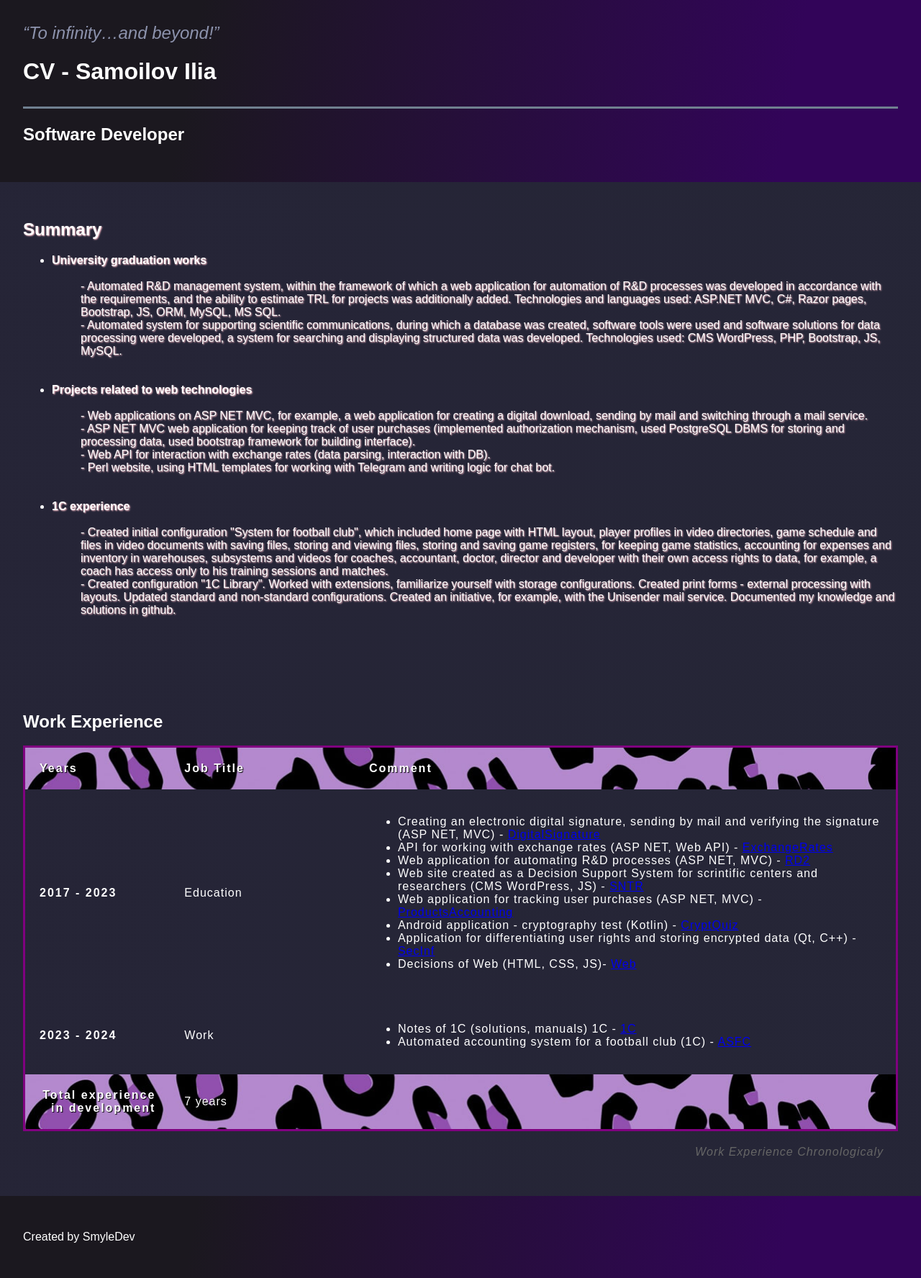
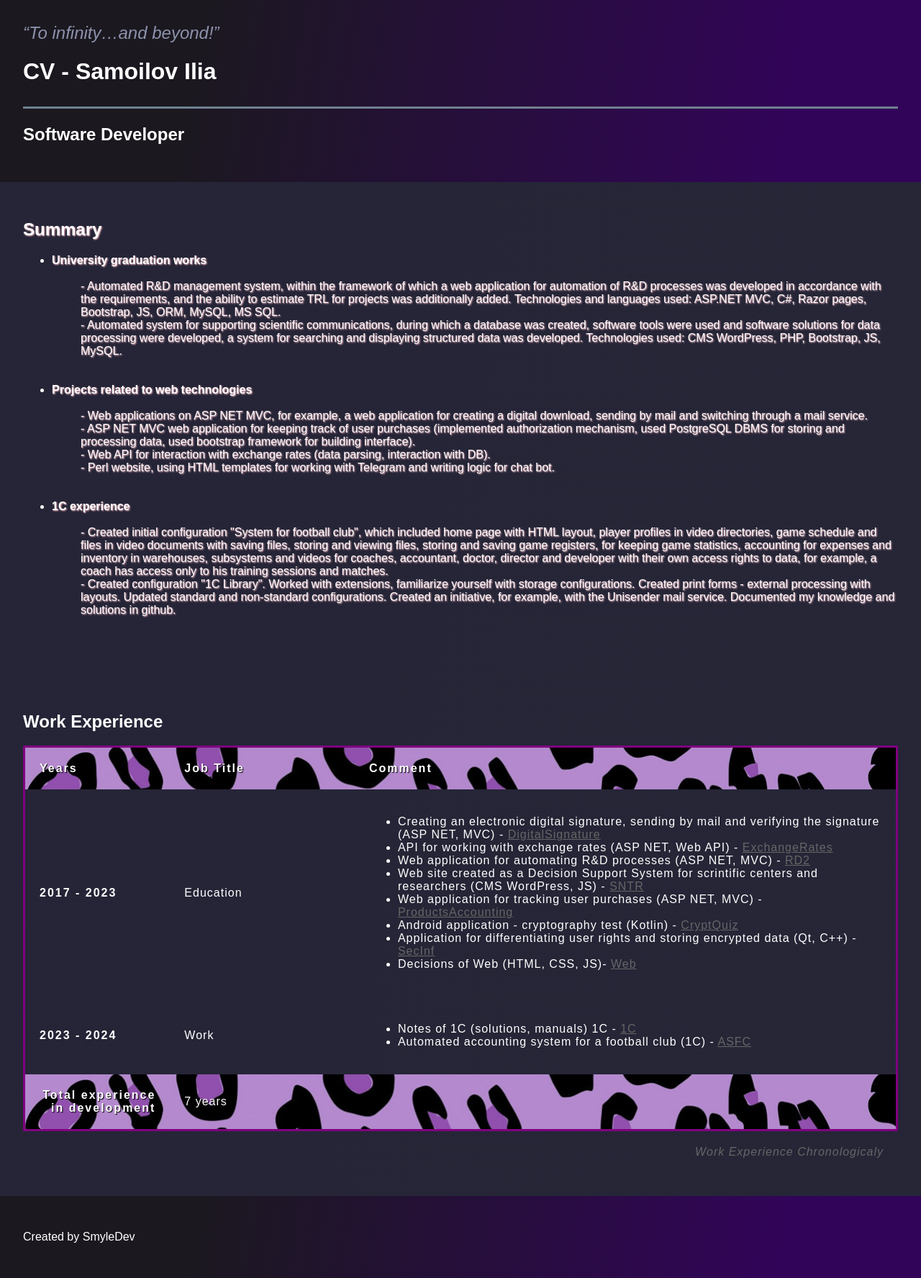
Before and after one commit to smyledev/smyledev.github.io, a Jekyll site: the page page3.html, which Jekyll copies as it is, in a window 1280 px wide. Shown: the whole page at 72% size. Built offline with Jekyll 4.4.1, drawn with Linux system fonts in a browser that asks for light colours; some web fonts are replaced.

Commit message:
Update style3.css

```diff
--- a/styles/style3.css
+++ b/styles/style3.css
@@ -163,3 +163,13 @@ main {
     background: linear-gradient(99.9deg, rgb(14, 13, 33,0.9) 21.2%, rgb(14, 14, 33,0.9) 84.8%);
     color: white;
 }
+
+a {
+    color: rgb(102, 102, 102);
+}
+a:hover {
+    color: #9150ae;
+}
+a:visited {
+    color: #9150ae;
+}
```
